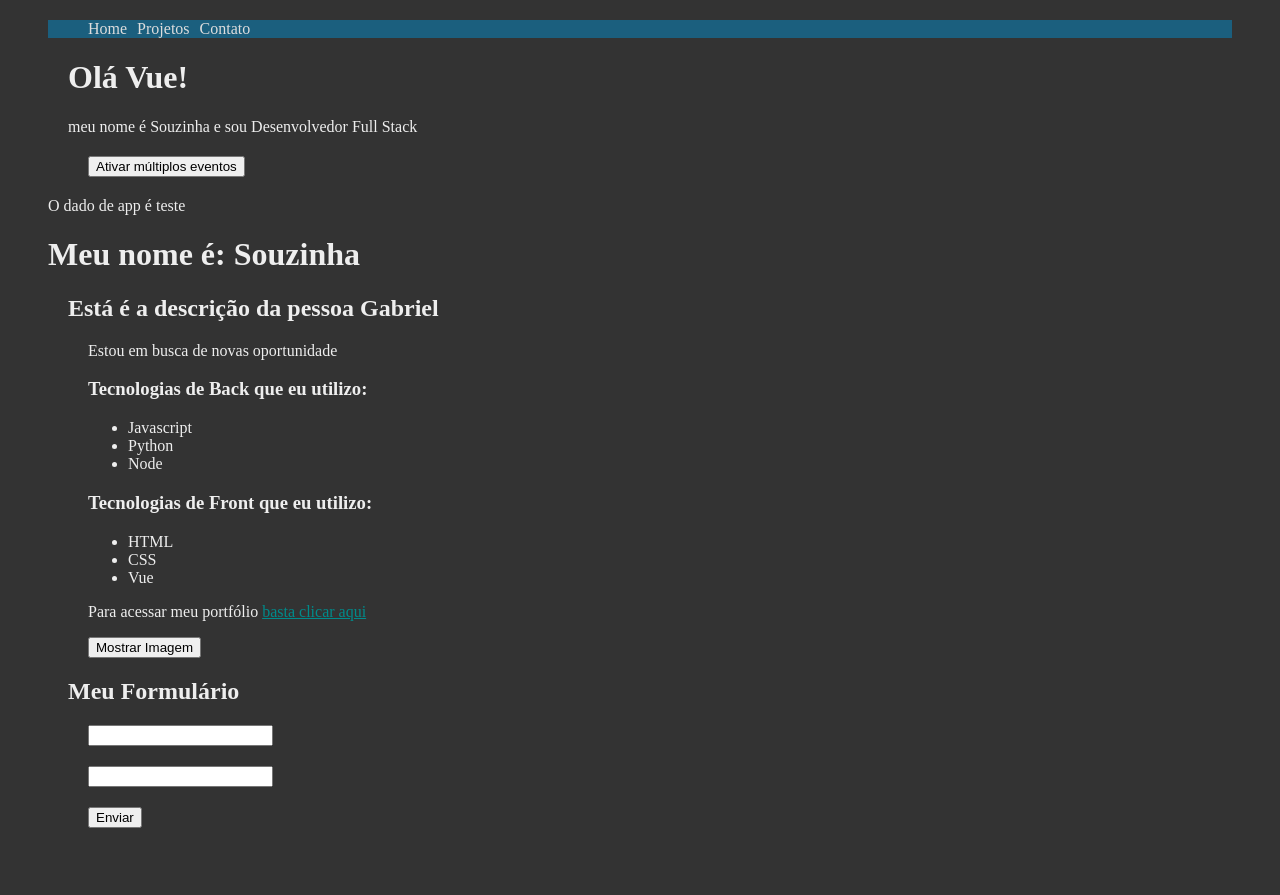
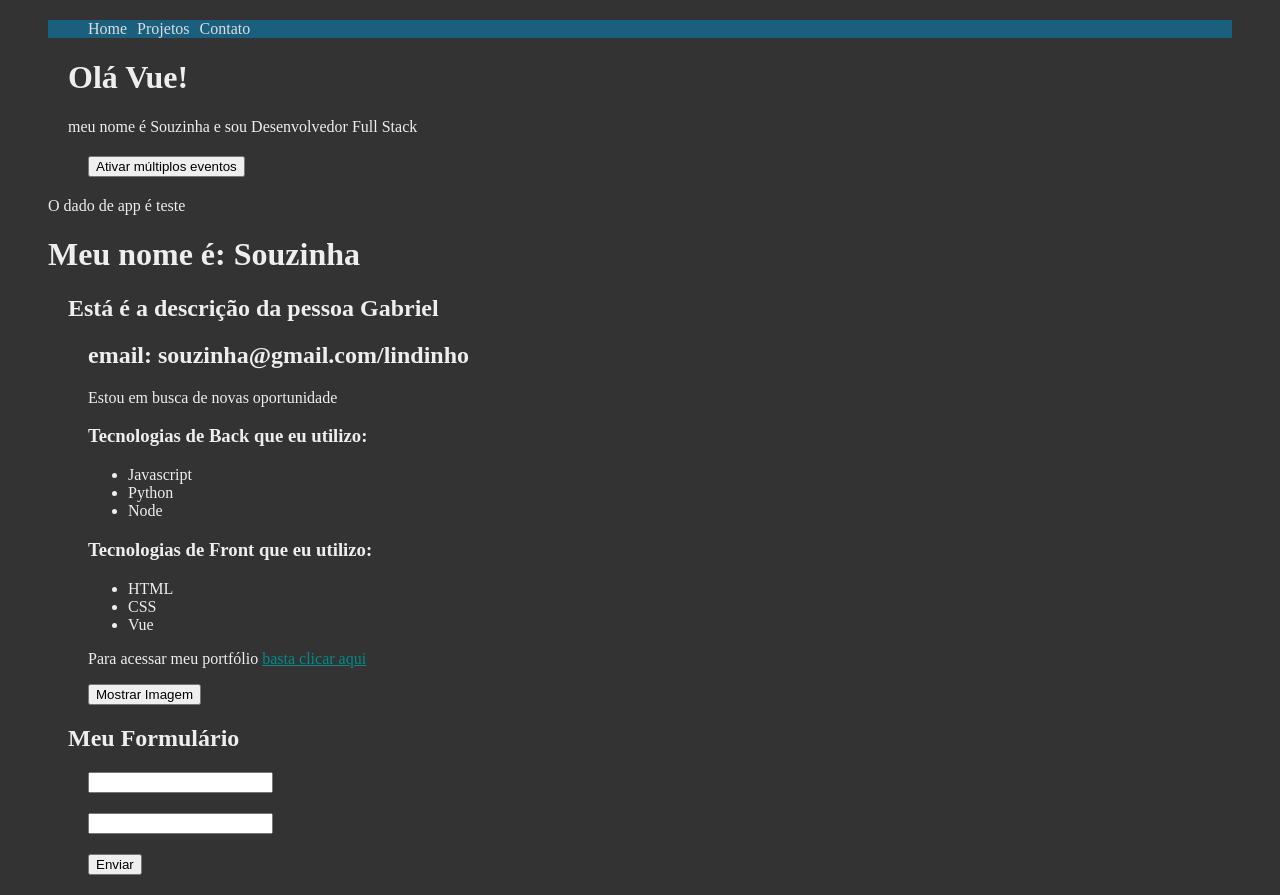
Before and after one commit to gabriel-souza9/vue, a Vue app in the folder app_vue/: page / in a window 1280 px wide. Before the commit the page ends 848 px from the top, so only its background shows below. Built offline with nearby package versions, Linux system fonts and the light colour scheme.

Commit message:
feat: props

```diff
--- a/app_vue/public/index.html
+++ b/app_vue/public/index.html
@@ -5,7 +5,7 @@
     <meta http-equiv="X-UA-Compatible" content="IE=edge">
     <meta name="viewport" content="width=device-width,initial-scale=1.0">
     <link rel="icon" href="<%= BASE_URL %>favicon.ico">
-    <title><%= htmlWebpackPlugin.options.title %></title>
+    <title>App Vue</title>
   </head>
   <body>
     <noscript>
--- a/app_vue/src/components/Info.vue
+++ b/app_vue/src/components/Info.vue
@@ -1,5 +1,6 @@
 <template>
     <div>
+        <h2>email: {{ email }}</h2>
         <p v-if="isWorking">Estou trabalhando no momento.</p>
         <p v-else>Estou em busca de novas oportunidade</p>
         <h3>Tecnologias de Back que eu utilizo:</h3>
@@ -37,6 +38,9 @@ import Picture from './Picture.vue'
         components: {
             Picture
         },
+        props: {
+            email: String
+        },
         data(){
             return {
                 isWorking: false,
--- a/app_vue/src/components/Pessoa.vue
+++ b/app_vue/src/components/Pessoa.vue
@@ -1,7 +1,7 @@
 <template>
 <div>
     <h2>Está é a descrição da pessoa {{ nome }}</h2>
-    <Info />
+    <Info :email="email"/>
 </div>
 </template>
 
@@ -16,7 +16,8 @@ export default {
     },
     data(){
         return {
-            nome: "Gabriel"
+            nome: "Gabriel",
+            email: "souzinha@gmail.com/lindinho"
         }
     }
 }
```
